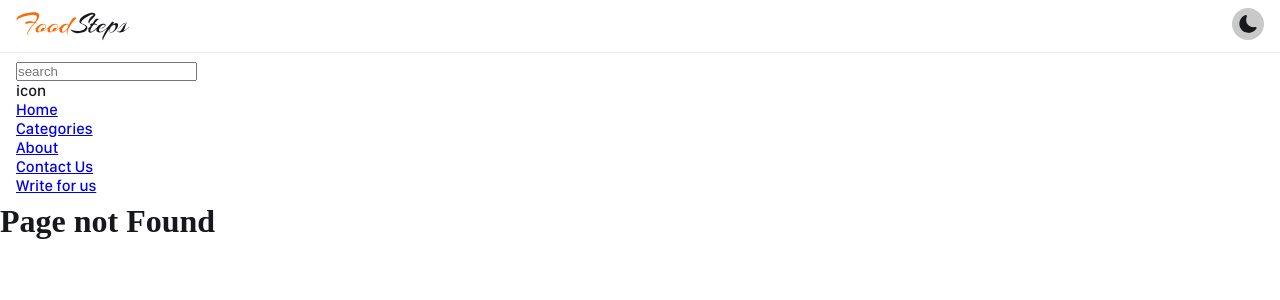
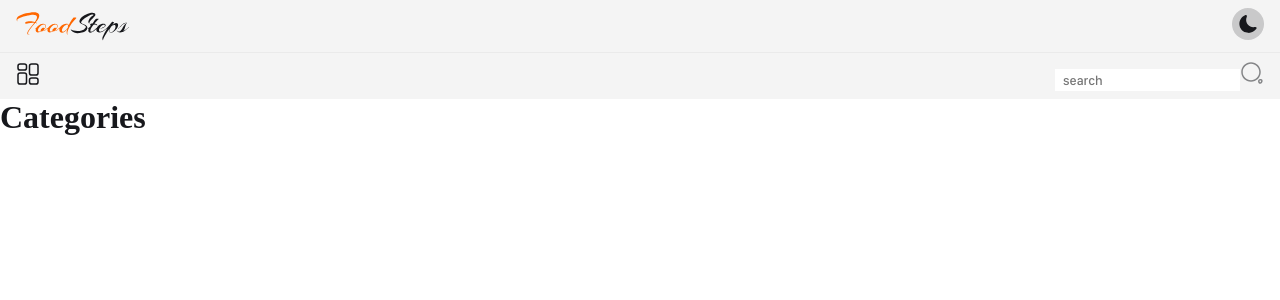
Before and after one commit to LazyCoder4542/FoodSteps-old, a React (Create React App) app in the folder frontend/react-app/: page /categories in a window 1280 px wide. Before the commit this address had no page. Shown: the top 300 px of the page. Built offline with nearby package versions, Linux system fonts and the light colour scheme; a web font is replaced by a local one.

Commit message:
Header almost done
Added more routes for pages, initalized pages, built reset and styled components.

```diff
--- a/frontend/react-app/public/index.html
+++ b/frontend/react-app/public/index.html
@@ -29,7 +29,7 @@
   <title>FoodSteps</title>
 </head>
 
-<body>
+<body class="styled-scrollbars">
   <noscript>You need to enable JavaScript to run this app.</noscript>
   <div id="root"></div>
   <!--
--- a/frontend/react-app/src/App.css
+++ b/frontend/react-app/src/App.css
@@ -17,6 +17,7 @@
   --clr-black-50: #858688;
   --clr-black-20: #C9C9CA;
   --clr-black-5: #EAEAEA;
+  --clr-black-5-50: #EAEAEA88;
   --clr-yellow-100: #FFD300;
   --clr-yellow-80: #FDDA31;
   --clr-yellow-50: #FAE37A;
@@ -25,6 +26,7 @@
 
   /* Page Padding */
   --page-padding: 1rem;
+
 }
 
 /* shows all light mode elements */
@@ -80,7 +82,26 @@ body {
   color: var(--clr-black-100);
   font-family: var(--ff-content);
   background-color: var(--clr-white);
-  min-height: 100vh;
+  min-height: 200vh;
+}
+
+input {
+  outline: none;
+  border: none;
+  font-family: inherit;
+  caret-color: var(--clr-black-20);
+  padding: .2rem .5rem;
+}
+
+a {
+  all: unset
+}
+
+.sticky {
+  position: fixed !important;
+  top: 0px;
+  width: 100%;
+  z-index: 2;
 }
 
 h1,
@@ -92,6 +113,7 @@ h6 {
   font-family: var(--ff-header);
 }
 
+
 /*img {
   height: 100%;
   width: 100%;
@@ -102,17 +124,20 @@ h6 {
 /* site header */
 #site-header {
   --padding: .5rem var(--page-padding);
+  width: 100%;
 }
 
 #site-header>.wrapper1,
 #site-header>.wrapper2 {
-  padding: var(--padding)
+  padding: var(--padding);
+  display: flex;
+  justify-content: space-between;
+  align-items: center;
+  background-color: var(--clr-black-5-50);
+  backdrop-filter: blur(12px);
 }
 
 #site-header>.wrapper1 {
-  display: flex;
-  justify-content: space-between;
-  align-items: center;
   border-bottom: 1px solid var(--clr-black-5)
 }
 
@@ -126,6 +151,85 @@ h6 {
   height: 2rem;
 }
 
-#site-header>.header-nav>nav>a.active {
-  background: var(--clr-orange-100);
+#site-header>.wrapper2 {
+  position: relative;
 }
+
+#site-header>.wrapper2>.menu>.header-nav {
+  visibility: hidden;
+  position: absolute;
+  left: 0;
+  width: 0;
+  opacity: 0;
+  transform: translateY(-20%);
+  overflow: hidden;
+  transition-property: transform, width, opacity;
+  transition-duration: 200ms, 300ms, 100ms;
+  flex-direction: column;
+  top: 100%
+}
+
+#site-header>.wrapper2>.menu>.header-nav>ul {
+  width: max-content;
+  margin: auto
+}
+
+#site-header>.wrapper2>.menu.active>.header-nav {
+  visibility: visible;
+  display: flex;
+  width: 200px;
+  opacity: 1;
+  transform: none;
+}
+
+
+/* container
+.container>h1 {
+  position: fixed;
+}*/
+.styled-scrollbars {
+  margin-bottom: 25px;
+  overflow-y: scroll;
+}
+
+.styled-scrollbars::-webkit-scrollbar-track {
+  -webkit-box-shadow: inset 0 0 6px rgba(0, 0, 0, .3);
+  box-shadow: inset 0 0 6px rgba(0, 0, 0, .3);
+  border-radius: 10px;
+  background-color: var(--clr-white);
+}
+
+.styled-scrollbars::-webkit-scrollbar {
+  width: 12px;
+  background-color: transparent;
+}
+
+.styled-scrollbars::-webkit-scrollbar-thumb {
+  border-radius: 10px;
+  -webkit-box-shadow: inset 0 0 6px rgba(0, 0, 0, .3);
+  box-shadow: inset 0 0 6px rgba(0, 0, 0, .3);
+  background-color: var(--clr-orange-80);
+}
+
+.dropdown-primary {
+  background-color: var(--clr-yellow-100);
+  border-radius: 1rem;
+  padding: 1.75rem 0.875rem
+}
+
+.dropdown-primary>ul {
+  display: flex;
+  flex-direction: column;
+  text-align: center;
+}
+
+.dropdown-primary>ul>li {
+  list-style: none;
+  width: 100%;
+  color: var(--clr-black-50);
+  padding: 1rem;
+}
+
+.dropdown-primary>ul>li+li {
+  border-top: 1px solid var(--clr-black-20)
+}
--- a/frontend/react-app/src/App.js
+++ b/frontend/react-app/src/App.js
@@ -4,8 +4,16 @@ import { BrowserRouter as Router, Routes, Route, Link } from "react-router-dom";
 import { useEffect } from "react";
 
 import './App.css';
+
+// IMPORTING PAGES
 import HomePage from "./pages/Home";
+import Categories from "./pages/Categories";
+import About from "./pages/About";
+import ContactUs from "./pages/ContactUs";
+import Write from "./pages/Write";
 import Page404 from "./pages/404";
+
+// IMPORTING COMPONENTS
 import Header from "./components/Header";
 class App extends Component {
   state = {}
@@ -34,6 +42,9 @@ class App extends Component {
     }
     else { toggleDarkMode(match.matches); }
   }
+  componentDidMount() {
+    headerScroll()
+  }
   themetoggler = () => {
     var currentTheme = document.documentElement.dataset.theme || 'light';
     var newTheme = currentTheme === 'dark' ? 'light' : 'dark';
@@ -44,20 +55,53 @@ class App extends Component {
     return (
       <Router>
         <Header themetoggler={this.themetoggler} />
+        <div className="container">
           <Routes>
             <Route exact path="/" element={
-            <React.Fragment>
               <HomePage />
-            </React.Fragment>
-
+            } />
+            <Route path="/categories" element={
+              <Categories />
+            } />
+            <Route path="/about" element={
+              <About />
+            } />
+            <Route path="/contact-us" element={
+              <ContactUs />
+            } />
+            <Route path="/write-for-us" element={
+              <Write />
             } />
             <Route path="*" element={
               <Page404 />
             } />
           </Routes>
-      </Router>
+        </div>
+      </Router >
     );
   }
 }
 
 export default App;
+
+
+function headerScroll() {
+  window.onscroll = function () { myFunction() };
+
+  var header = document.getElementById("site-header").querySelector('.wrapper2');
+  var body = document.querySelector(".container");
+  var sticky = header.offsetTop;
+  console.log(sticky);
+  function myFunction() {
+    if (window.scrollY > sticky) {
+      header.classList.add("sticky");
+      body.style.paddingTop = header.getBoundingClientRect().height + 'px'
+
+    } else {
+      header.classList.remove("sticky");
+      body.style.paddingTop = null
+      console.log('removed');
+    }
+    console.log(header.getBoundingClientRect().height);
+  }
+}
--- a/frontend/react-app/src/components/Header.jsx
+++ b/frontend/react-app/src/components/Header.jsx
@@ -15,29 +15,88 @@ class Header extends Component {
           <ToggleTheme handleClick={this.props.themetoggler} />
         </div>
         <div className="wrapper2">
-          <Search />
           <div className="menu">
-            <div className="hamburger">icon</div>
-            <div className="header-nav">
-              <nav>
+            <div
+              className="hamburger"
+              onClick={() => {
+                let elem = document
+                  .querySelector("#site-header")
+                  .querySelector(".menu");
+                if (elem.classList.contains("active")) {
+                  elem.classList.remove("active");
+                } else {
+                  elem.classList.add("active");
+                }
+              }}
+            >
+              <svg
+                width="24"
+                height="24"
+                viewBox="0 0 24 24"
+                fill="none"
+                xmlns="http://www.w3.org/2000/svg"
+              >
+                <path
+                  d="M22 10.9V4.1C22 2.6 21.36 2 19.77 2H15.73C14.14 2 13.5 2.6 13.5 4.1V10.9C13.5 12.4 14.14 13 15.73 13H19.77C21.36 13 22 12.4 22 10.9Z"
+                  stroke="#17181C"
+                  strokeWidth="1.5"
+                  strokeLinecap="round"
+                  strokeLinejoin="round"
+                />
+                <path
+                  d="M22 19.9V18.1C22 16.6 21.36 16 19.77 16H15.73C14.14 16 13.5 16.6 13.5 18.1V19.9C13.5 21.4 14.14 22 15.73 22H19.77C21.36 22 22 21.4 22 19.9Z"
+                  stroke="#17181C"
+                  strokeWidth="1.5"
+                  strokeLinecap="round"
+                  strokeLinejoin="round"
+                />
+                <path
+                  d="M10.5 13.1V19.9C10.5 21.4 9.86 22 8.27 22H4.23C2.64 22 2 21.4 2 19.9V13.1C2 11.6 2.64 11 4.23 11H8.27C9.86 11 10.5 11.6 10.5 13.1Z"
+                  stroke="#17181C"
+                  strokeWidth="1.5"
+                  strokeLinecap="round"
+                  strokeLinejoin="round"
+                />
+                <path
+                  d="M10.5 4.1V5.9C10.5 7.4 9.86 8 8.27 8H4.23C2.64 8 2 7.4 2 5.9V4.1C2 2.6 2.64 2 4.23 2H8.27C9.86 2 10.5 2.6 10.5 4.1Z"
+                  stroke="#17181C"
+                  strokeWidth="1.5"
+                  strokeLinecap="round"
+                  strokeLinejoin="round"
+                />
+              </svg>
+            </div>
+            <div
+              className="dropdown-primary header-nav"
+              onClick={() => {
+                document
+                  .querySelector("#site-header")
+                  .querySelector(".menu")
+                  .classList.remove("active");
+              }}
+            >
+              <ul>
+                <li>
                   <NavLink to="/" end>
                     Home
                   </NavLink>
-              </nav>
-              <nav>
+                </li>
+                <li>
                   <NavLink to="/categories">Categories</NavLink>
-              </nav>
-              <nav>
+                </li>
+                <li>
                   <NavLink to="/about">About</NavLink>
-              </nav>
-              <nav>
+                </li>
+                <li>
                   <NavLink to="/contact-us">Contact Us</NavLink>
-              </nav>
-              <nav>
+                </li>
+                <li>
                   <NavLink to="/write-for-us">Write for us</NavLink>
-              </nav>
+                </li>
+              </ul>
             </div>
           </div>
+          <Search />
         </div>
       </header>
     );
@@ -49,7 +108,6 @@ class Search extends Component {
     return (
       <div className="search">
         <div className="search-box">
-          <span></span>
           <span>
             <input
               type="text"
@@ -57,6 +115,24 @@ class Search extends Component {
               id="blog-search"
               placeholder="search"
             />
+          </span>
+          <span>
+            <svg
+              width="24"
+              height="24"
+              viewBox="0 0 24 24"
+              fill="none"
+              xmlns="http://www.w3.org/2000/svg"
+            >
+              <path
+                d="M11 20.75C5.62 20.75 1.25 16.38 1.25 11C1.25 5.62 5.62 1.25 11 1.25C16.38 1.25 20.75 5.62 20.75 11C20.75 16.38 16.38 20.75 11 20.75ZM11 2.75C6.45 2.75 2.75 6.45 2.75 11C2.75 15.55 6.45 19.25 11 19.25C15.55 19.25 19.25 15.55 19.25 11C19.25 6.45 15.55 2.75 11 2.75Z"
+                fill="#858688"
+              />
+              <path
+                d="M20.1601 22.79C20.0801 22.79 20.0001 22.78 19.9301 22.77C19.4601 22.71 18.6101 22.39 18.1301 20.96C17.8801 20.21 17.9701 19.46 18.3801 18.89C18.7901 18.32 19.4801 18 20.2701 18C21.2901 18 22.0901 18.39 22.4501 19.08C22.8101 19.77 22.7101 20.65 22.1401 21.5C21.4301 22.57 20.6601 22.79 20.1601 22.79ZM19.5601 20.49C19.7301 21.01 19.9701 21.27 20.1301 21.29C20.2901 21.31 20.5901 21.12 20.9001 20.67C21.1901 20.24 21.2101 19.93 21.1401 19.79C21.0701 19.65 20.7901 19.5 20.2701 19.5C19.9601 19.5 19.7301 19.6 19.6001 19.77C19.4801 19.94 19.4601 20.2 19.5601 20.49Z"
+                fill="#858688"
+              />
+            </svg>
           </span>
         </div>
         <div className="search-results"></div>
--- /dev/null
+++ b/frontend/react-app/src/pages/About.jsx
@@ -0,0 +1,14 @@
+import React, { Component } from "react";
+import ReactDOM from "react-dom";
+
+class About extends Component {
+  constructor(props) {
+    super(props);
+  }
+  state = {};
+  render() {
+    return <h1>About</h1>;
+  }
+}
+
+export default About;
--- /dev/null
+++ b/frontend/react-app/src/pages/Categories.jsx
@@ -0,0 +1,14 @@
+import React, { Component } from "react";
+import ReactDOM from "react-dom";
+
+class Categories extends Component {
+  constructor(props) {
+    super(props);
+  }
+  state = {};
+  render() {
+    return <h1>Categories</h1>;
+  }
+}
+
+export default Categories;
--- /dev/null
+++ b/frontend/react-app/src/pages/ContactUs.jsx
@@ -0,0 +1,14 @@
+import React, { Component } from "react";
+import ReactDOM from "react-dom";
+
+class ContactUs extends Component {
+  constructor(props) {
+    super(props);
+  }
+  state = {};
+  render() {
+    return <h1>Contact Us</h1>;
+  }
+}
+
+export default ContactUs;
--- /dev/null
+++ b/frontend/react-app/src/pages/Write.jsx
@@ -0,0 +1,14 @@
+import React, { Component } from "react";
+import ReactDOM from "react-dom";
+
+class Write extends Component {
+  constructor(props) {
+    super(props);
+  }
+  state = {};
+  render() {
+    return <h1>Write for Us</h1>;
+  }
+}
+
+export default Write;
```
Also changed, not shown: frontend/react-app/public/icons/menu.svg (added), 1 other file (tests, documents, lock files or other folders). Lines whose indentation alone changed are shown as unchanged.
